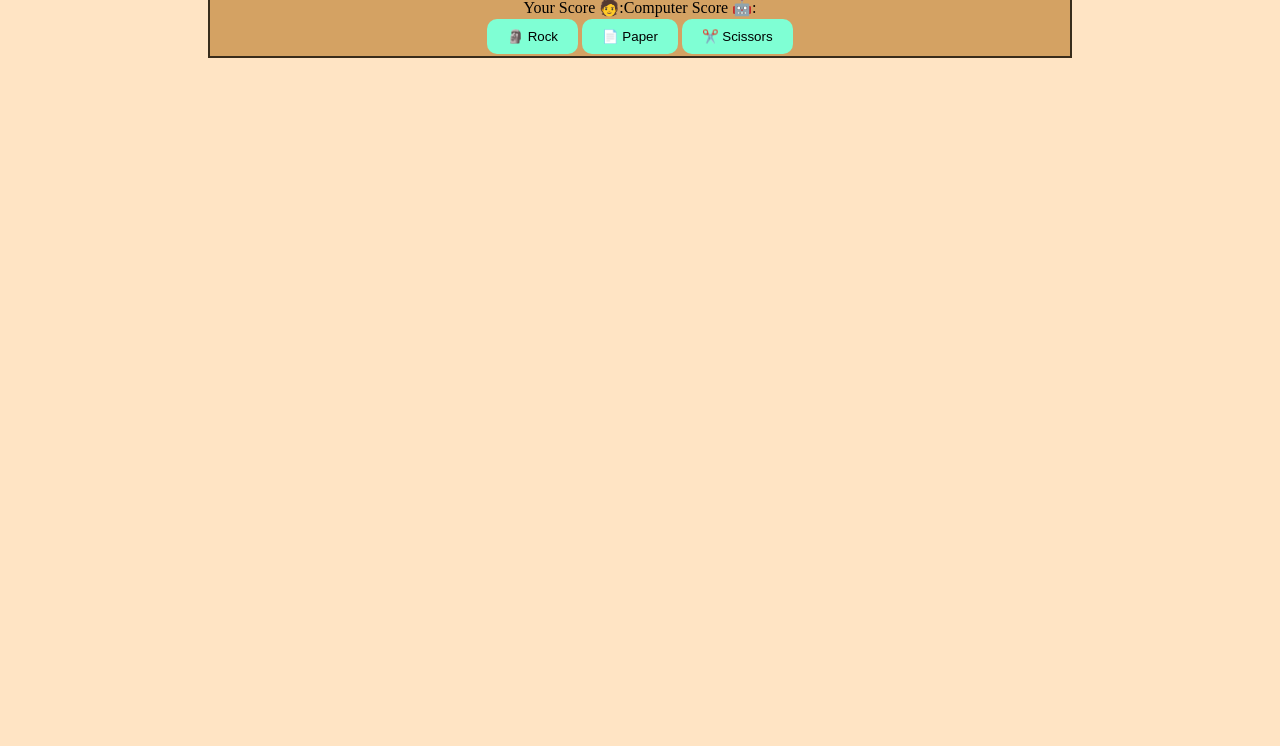
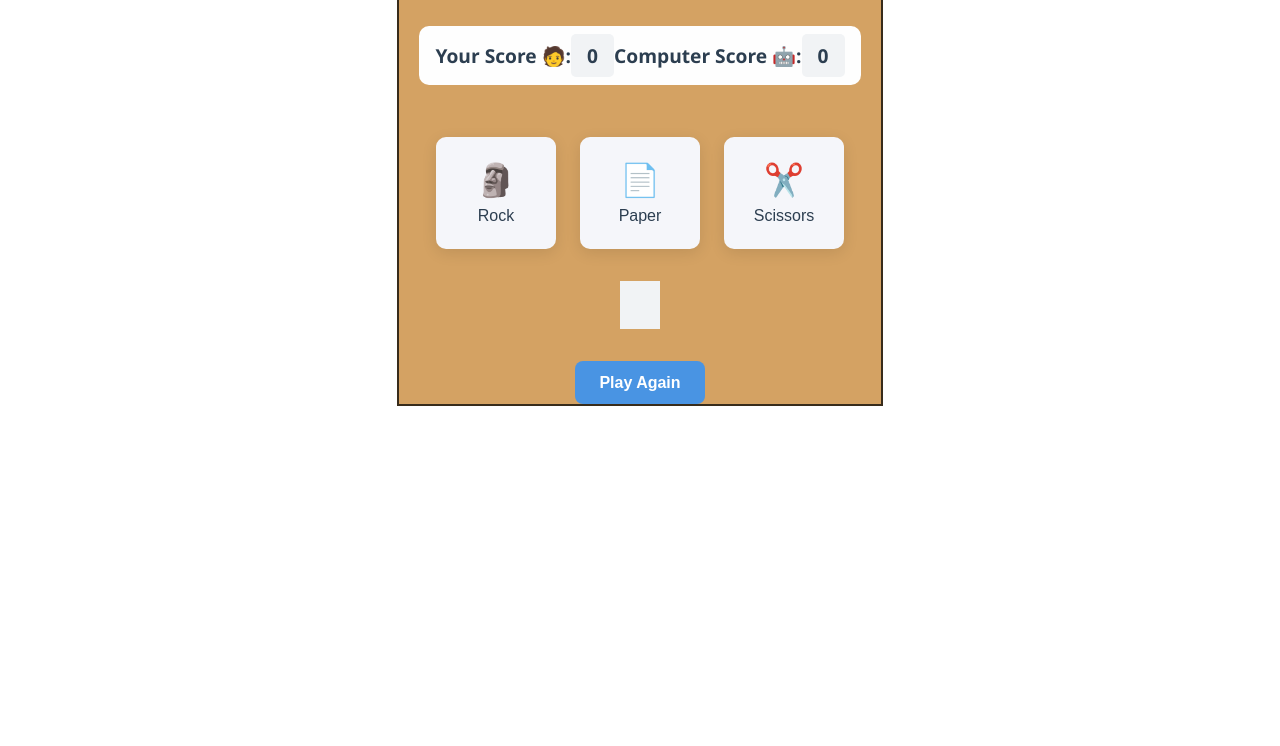
Before and after one commit to Veeramani-Elumalai/Rock-Paper-Scissors, a plain HTML site: page index.html in a window 1280 px wide. Shown: the part 110-856 px from the top of the page. Before the commit the page ends 800 px from the top, so only its background shows below. Drawn offline with Linux system fonts and the light colour scheme.

Commit message:
Fix - Game core logic and Fixed the existing Design more  Interactive UI

```diff
--- a/index.html
+++ b/index.html
@@ -5,23 +5,31 @@
     <meta name="viewport" content="width=device-width, initial-scale=1.0">
     <title>Rock Paper Scissors</title>
     <link rel="stylesheet" href="styles.css">
-   <!.. <script src="script.js"></script> ..>
 </head>
-<body style="background-color: bisque;">
-   <h1 style="text-align: center;">Rock Paper Scissors !!</h1>
-   <div id="container">
+<body>
 
-        <div id = "scores">
-            <div id="myscore">Your Score 🧑:</div>
-            <div id="compscore">Computer Score 🤖:</div>
+   <div class ="container">
+    <h1 style="text-align: center;">Rock Paper Scissors !!</h1>
+        <div class = "scoreboard">
+            <div>Your Score 🧑:<span id="user-score">0</span></div>
+            <div>Computer Score 🤖:<span id="computer-score">0</span></div>
         </div>
 
-        <div id ="options">
-            <button class="game-button">🗿 Rock</button>
-            <button class="game-button">📄 Paper</button>
-            <button class="game-button">✂️ Scissors</button>
+        <div class ="choices">
+            <button onclick="play('rock')">🗿<br><span>Rock</span></button>
+            <button onclick="play('paper')">📄<br><span>Paper</span></button>
+            <button onclick="play('scissors')">✂️<br><span> Scissors</span></button>
         </div>
+
+        <div class="result">
+            <p id="user-choice"></p>
+            <p id="computer-choice"></p>
+            <p id="result"></p>
+            <p id="final-winner" class="winner"></p>
+        </div>
+
+        <button class="reset" onclick="resetGame()">Play Again</button>
    </div>
-
-
+   <script src="script.js"></script>
+</body>
 </html>
--- a/script.js
+++ b/script.js
@@ -1,42 +1,56 @@
-const opts=["Rock","Paper","Scissors"]
-userChoice = prompt("Enter Your Choice (Rock,Paper or Scissors): ")
 
+let userScore = 0;
+let computerScore = 0;
+let lose = false;
 
-function getcomputerChoice(){
-    const ind = Math.floor( Math.random() * opts.length);
-    return opts[ind];
+function play(userChoice){
+    if(lose) return
+
+    const choices=["rock","paper","scissors"]
+    const computerChoice = choices[Math.floor(Math.random() * 3)]
+
+    document.getElementById('user-choice').textContent = "You chose --" + userChoice
+    document.getElementById("computer-choice").textContent = "Computer choose --" + computerChoice
+
+    let result =""
+    if (userChoice === computerChoice){
+        result = "It's a draw!"
+    }
+    else if ((userChoice == 'rock' && computerChoice == 'scissors') ||
+             (userChoice == 'paper' && computerChoice == 'rock') ||
+             (userChoice == 'scissors' && computerChoice == 'paper'))
+             {
+        result = "You win this round!"
+        userScore++
+             }
+    else {
+        result = "Computer Wins this round !"
+        computerScore++
+    }
+
+    document.getElementById('result').textContent = result
+    document.getElementById('user-score').textContent = userScore
+    document.getElementById('computer-score').textContent = computerScore
+
+    if (userScore === 5 || computerScore === 5){
+        lose = true
+
+    const winnerText = userScore === 5 ? "😆😆 You Rock Computer Shock !" : "😆😆 Computer Rocked You Shocked !"
+    document.getElementById("final-winner").textContent = winnerText
+
+    }
 }
 
 
-function getUserChoice(userChoice){
-    const computerChoice = getcomputerChoice();
+function resetGame(){
+    userScore = 0
+    computerScore = 0
+    lose = false
 
-    if (userChoice === computerChoice ){
-        console.log("It's Draw !");
-    }else if(userChoice === "Rock" && computerChoice === "Paper" ||
-    userChoice === "Paper" && computerChoice === "Scissors" ||
-    userChoice === "Scissors" && computerChoice === "Rock" ) {
-        console.log(`Your Choice is ${userChoice}. Computer Choice is ${computerChoice}.`);
-        console.log("Computer Won this Round !!");
-        computerScore++;
-    }else {
-        console.log(`Your Choice is ${userChoice}. Computer Choice is ${computerChoice}.`);
-        console.log("You won this Round !!");
-        userScore++;
-    }
+    document.getElementById('user-choice').textContent = ""
+    document.getElementById('computer-choice').textContent = ""
+    document.getElementById('user-score').textContent = "0"
+    document.getElementById('computer-score').textContent = "0"
+    document.getElementById('result').textContent = ""
+    document.getElementById('final-winner').textContent = ""
 }
-
-let userScore = 0;
-let computerScore = 0;
-
-function whoWon(){
-    if(userScore >= 5){
-        console.log("You won the Game !!")
-    }else if(computerScore >= 5){
-        console.log("Computer won the Game !!")
-    }else if(userScore == computerScore){
-        console.log("It is a Tie !!")
-    }else{
-        console.log(`Current Score - You: ${userScore}, Computer: ${computerScore}`);
-    }
-}
--- a/styles.css
+++ b/styles.css
@@ -1,4 +1,14 @@
-#container{
+
+body {
+    font-family: 'Segoe UI', Tahoma, Geneva, Verdana, sans-serif;
+    min-height: 100vh;
+    display: flex;
+    flex-direction: column;
+    align-items: center;
+    padding: 20px;
+  }
+
+.container{
     display: flex;
     flex-direction: column;
     border: 2px solid rgb(56, 44, 27);
@@ -8,31 +18,114 @@
     margin-right: 200px;
 }
 
-#scores{
+.scoreboard {
     display: flex;
+    justify-content: space-between;
+    margin-bottom: 2rem;
+    padding: 1rem;
+    background: #fefefe;
+    border-radius: 10px;
+    font-size: 1.2rem;
+    font-weight: 600;
+    color: #2c3e50;
+  }
 
+.scoreboard span {
+    padding: 0.5rem 1rem;
+    border-radius: 5px;
+    background: #f1f3f5;
+  }
+
+.choices {
+    display: flex;
+    justify-content: center;
+    gap: 1.5rem;
+    margin: 2rem;
+  }
+
+  .choices button {
+    background: #f5f6fa;
+    border: none;
+    border-radius: 10px;
+    padding: 1.5rem;
+    cursor: pointer;
+    font-size: 2rem;
+    transition: background 0.2s, transform 0.2s, opacity 0.2s;
+    color: #2c3e50;
+    display: flex;
+    flex-direction: column;
+    align-items: center;
+    width: 120px;
+    box-shadow: 0 4px 15px rgba(0, 0, 0, 0.1);
+  }
+
+  .choices button span {
+    font-size: 1rem;
+    margin-top: 0.5rem;
+    font-weight: 500;
+  }
+
+  .choices button:hover {
+    background: rgba(52, 152, 219, 0.3);
+    transform: translateY(-3px);
+  }
+
+  .choices button:active {
+    transform: translateY(0);
+  }
+
+@media (max-width: 480px) {
+.container {
+    padding: 1rem;
 }
-
-#options{
-    display:flex;
-    justify-content: space-evenly;
-}
-
-.game-button{
-    background-color: aquamarine;
-    padding: 10px 20px;
-    border-radius: 10px;
-    border: 0px solid rgb(94, 209, 255);
-    margin: 2px;
 }
 
 
-.game-button:hover {
-    background-color: rgb(112, 107, 107);
-    border: 0px;
+
+.scoreboard {
+flex-direction: column 0px 0px no-repeat;
+background-size: cover;
+background-position: center;
+margin: 20px;
 }
 
-.game-button:active {
-    background-color: blue;
-    transform: scale(0.95);
+.result {
+margin-bottom: 2rem;
+font-size: 1.1rem;
+color: #2c3e50;
+font-family: 'Segoe UI', Tahoma, Geneva, Verdana, sans-serif;
+text-align: center;
+padding: 20px;
+background-color: #f1f3f5 ;
 }
+
+.result p {
+margin: 0.5rem 0;
+}
+
+.winner {
+font-weight: bold;
+font-size: 1.4rem;
+color: #27ae60;
+}
+
+
+.reset {
+background-color: #4994e3;
+color: white;
+border: none;
+padding: 0.8rem 1.5rem;
+border-radius: 8px;
+cursor: pointer;
+font-size: 1rem;
+font-weight: 600;
+transition: background 0.2s;
+display: flex;
+align-items: center;
+gap: 0.5rem;
+margin: 0 auto;
+}
+
+.reset:hover {
+background: #2ed077;
+}
```
